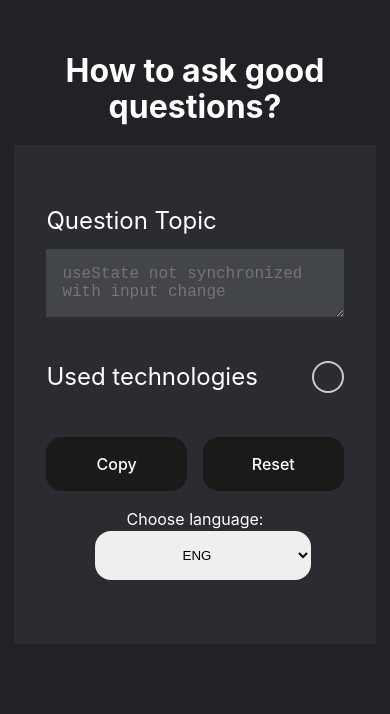
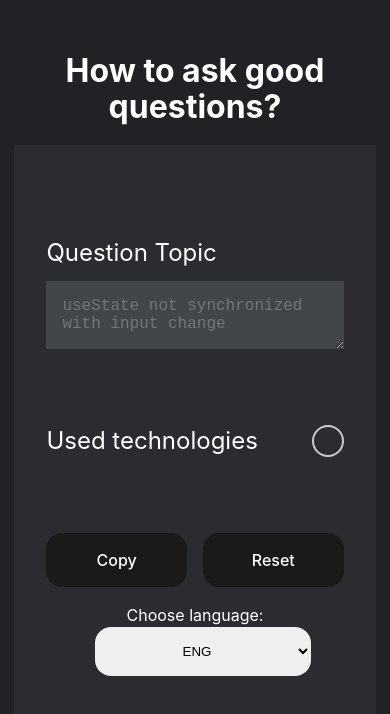
Before and after one commit to goodideagiver/how-to-ask-good-questions, a React (Vite) app: page / in a window 390 px wide. Shown: the top 714 px of the page. Built offline with nearby package versions, Linux system fonts and the light colour scheme.

Commit message:
Add support for devices without gap property

```diff
--- a/src/components/QuestionForm/QuestionForm.module.scss
+++ b/src/components/QuestionForm/QuestionForm.module.scss
@@ -20,5 +20,12 @@
 	.root {
 		box-shadow: none;
 		max-height: none;
+		gap: 4rem;
 	}
 }
+
+@supports not (gap: 5rem) {
+	.root > * {
+		margin-bottom: 4rem;
+	}
+}
```
